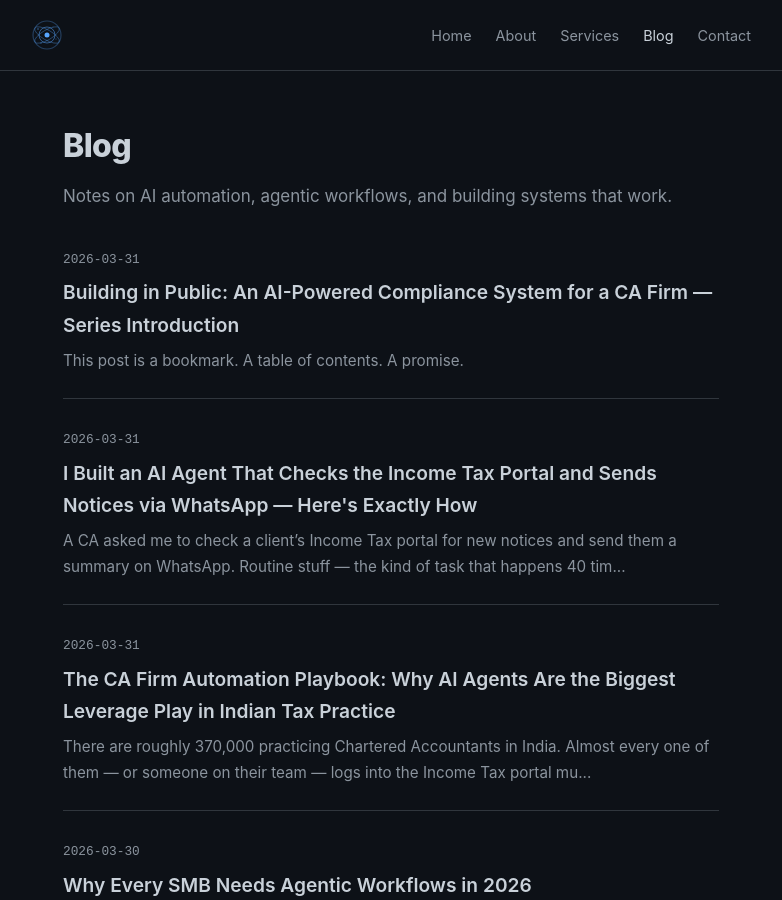
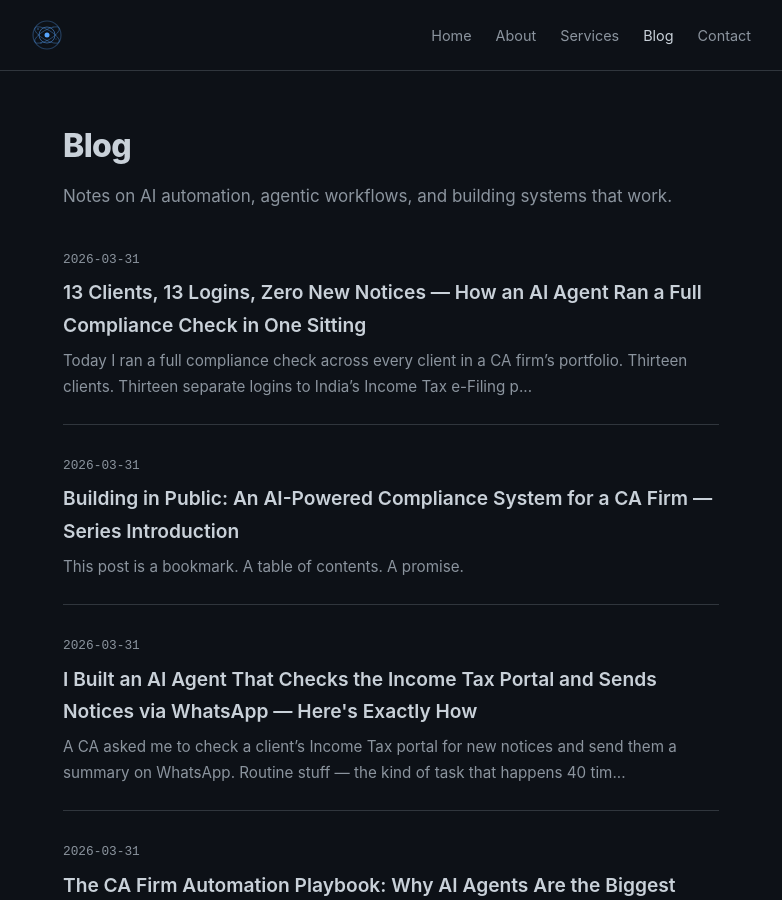
Before and after one commit to prithvi-vk/prithvi-vk.github.io, a Jekyll site: the page built from blog.md, in a window 1280 px wide and 900 px high. Shown: the whole window, without its empty margins (249-1031 px from the left). Built offline with Jekyll 4.4.1, drawn with Linux system fonts in a browser that asks for light colours; part of the change alters nothing that is shown.

Commit message:
Add multi-client batch notice check session log post
New blog post documenting the full 13-client IT portal compliance check
session — batch execution, error handling, Telegram/WhatsApp delivery,
and the business case for routine automation. Updated series roadmap
to check off multi-client batch execution, error handling, and
historical notice tracking milestones.

Co-Authored-By: Claude Opus 4.6 (1M context) <noreply@anthropic.com>

```diff
--- a/_posts/2026-03-31-building-in-public-ca-automation-series.md
+++ b/_posts/2026-03-31-building-in-public-ca-automation-series.md
@@ -43,14 +43,14 @@ Here's what I'm building, roughly in order. Each item becomes a blog post (or se
 - [x] Single-client Income Tax portal notice retrieval
 - [x] PDF download and intelligent summarization
 - [x] WhatsApp delivery with structured message
-- [ ] Multi-client batch execution
-- [ ] Error handling and retry logic
+- [x] Multi-client batch execution — [Session log: 13 clients checked in one sitting](/blog/multi-client-batch-notice-check-live/)
+- [x] Error handling and retry logic
 - [ ] Execution logging and audit trail
 
 ### Phase 2: Intelligence
 - [ ] Notice classification engine (hearing, demand, penalty, intimation)
 - [ ] Urgency scoring algorithm (days to deadline x financial impact)
-- [ ] Historical notice tracking — what's new vs. what was already seen
+- [x] Historical notice tracking — what's new vs. what was already seen
 - [ ] Pattern detection — clients that frequently receive similar notices
 
 ### Phase 3: Workflow Integration
--- /dev/null
+++ b/_posts/2026-03-31-multi-client-batch-notice-check-live.md
@@ -0,0 +1,100 @@
+---
+layout: post
+title: "13 Clients, 13 Logins, Zero New Notices — How an AI Agent Ran a Full Compliance Check in One Sitting"
+date: 2026-03-31
+description: "A real-world session log of an AI agent checking India's Income Tax e-Filing portal across 13 clients — logging in, scanning e-Proceedings, comparing against historical records, and delivering a summary via WhatsApp and Telegram. No scripts, no selectors, no human intervention."
+keywords: "multi-client IT portal automation, batch notice checking India, CA firm compliance automation, income tax e-proceedings batch check, AI agent tax compliance, automated notice monitoring chartered accountant"
+---
+
+Today I ran a full compliance check across every client in a CA firm's portfolio. Thirteen clients. Thirteen separate logins to India's Income Tax e-Filing portal. Every single one checked for new notices, compared against what's already on file, and summarized — all without me touching the keyboard after hitting go.
+
+**The result: zero new notices. The value: knowing that with certainty, in minutes instead of hours.**
+
+## What Actually Happened
+
+Here's the session, in plain English.
+
+The AI agent picked up the client directory — a simple table with 13 rows, each containing a client name, PAN, and login credentials. Then it started working through the list, one by one:
+
+**For each client, the agent:**
+
+1. Navigated to the Income Tax e-Filing portal login page
+2. Entered the PAN, clicked Continue, confirmed the secure access message, entered the password
+3. Handled session popups ("Are you sure you want to Logout?") and authentication errors ("Request is not authenticated") — retrying automatically where needed
+4. Reached the dashboard, noted the client's official name
+5. Navigated to Pending Actions → e-Proceedings
+6. Scanned the "For your Action" tab for the most recent proceeding
+7. Read the client's existing Notice Log to check if this proceeding was already on file
+8. If already logged — moved to the next client. If new — would download, summarize, log, and notify.
+
+Thirteen times. No intervention. No babysitting.
+
+## The Client Portfolio
+
+The firm's clients ranged from individuals to trusts, LLPs, cooperatives, and a local authority. Each has a different history on the portal — some with one proceeding, some with ten. The agent handled all of them:
+
+- **Individuals** like Malapravanal Cicily, Joseph, Malini Sashidharan, Tharappel, Alex Thomas, and Joseph Jose Elamthuruthiyil
+- **Firms** like Epsilon Engineering Services and Kolakkattil Realtors LLP
+- **Trusts** like Health Care Foundation
+- **Cooperatives** like Mazdoor Bharathi, Kozhikode District Co-op Rubber Marketing Society, and Chemanchery Service Cooperative Bank
+- **Local authorities** like Urban Wholesale Market Authority
+
+Each has different proceeding types on the portal — First Appeal Proceedings, Issue Letters, DAK Letters, Penalty Proceedings, Hearing Notices u/s 250, Arrear Demands. The agent doesn't care about the variety. It reads whatever the portal shows and compares it to what's already been recorded.
+
+## What Made This Session Interesting
+
+**The "Request is not authenticated" error.** The IT portal throws this intermittently — it's not a wrong password, it's a session issue. The agent knows to simply click Continue again. It happened twice during this run (Tharappel and Epsilon Engineering). Both times, the retry worked immediately.
+
+**The security logout popup.** Every time you navigate away from a logged-in session back to the login page, the portal shows a modal asking "Are you sure you want to Logout?" The agent clicks YES, waits for the redirect, then proceeds with the next login. Thirteen logouts, zero issues.
+
+**Old "New" notices on Kolakkattil Realtors.** The portal showed two proceedings tagged as "New" — Adjustment u/s 143(1)(a) for AY 2017-18 and 2018-19. Sounds alarming, right? The agent clicked into them and found they were from 2019, with response deadlines that lapsed years ago. They were "New" only because nobody had ever viewed them on the portal. Not actionable. Not worth alerting the CA about. The agent made this judgment call correctly.
+
+## The Deliverables
+
+After completing all 13 checks, the agent produced three outputs:
+
+**A summary table** showing every client, their most recent proceeding, the date, and whether it was new — all visible in the terminal.
+
+**A Telegram message** to the firm's bot channel (SC IT Notice Bot), confirming the all-clear with a per-client breakdown. This was the first run using a newly added Step 10 in the workflow — Telegram notifications weren't working before this session because the step had never actually been written into the automation script, despite being referenced in documentation. We caught and fixed that today.
+
+**A WhatsApp message** to a specific number, with a detailed summary of the most recent notice on file for each client — sorted by date, most recent first. Not just "no new notices," but a full status snapshot: what each client's last notice was, when it was issued, and what it said.
+
+## The Numbers
+
+| Metric | Value |
+|--------|-------|
+| Clients checked | 13 |
+| Portal logins | 13 |
+| Auth errors handled | 2 |
+| Logout popups handled | 13 |
+| New notices found | 0 |
+| Notices already on file | 13 |
+| Telegram summary sent | Yes |
+| WhatsApp summary sent | Yes |
+
+## Why "Zero New Notices" Is Still a Win
+
+A manual check across 13 clients would take a junior staff member the better part of a morning. Log in, navigate, check, log out, repeat. And at the end of it, the answer is the same — nothing new. Except now, two hours of the day are gone.
+
+The AI agent did the same thing in minutes. And the firm has a timestamped record that every client was checked, along with a complete summary of what's currently on file.
+
+**The real value of automation isn't in the exceptions. It's in the routine.** The notices will come eventually — a new hearing date, a fresh demand, an appeal update. When they do, the agent will catch them, download the PDF, summarize it, log it, and deliver it before the CA's morning coffee. But on the days when nothing happens, the agent's value is giving the firm certainty. Checked. Confirmed. Nothing pending. Move on.
+
+## What's Next
+
+This session validated multi-client batch execution — the biggest item remaining in Phase 1 of the build. The system now handles:
+
+- [x] Single-client notice retrieval
+- [x] Multi-client batch execution
+- [x] Error handling and retry logic
+- [x] Telegram notification delivery
+- [x] WhatsApp summary delivery
+- [x] Historical comparison (new vs. already logged)
+
+Next up: scheduling this to run automatically every morning, and building the urgency scoring layer so that when a notice does arrive, the firm knows immediately whether it's "FYI" or "drop everything."
+
+---
+
+**Running a CA firm and spending hours on portal checks?** This system exists. It works. And it can be configured for your client portfolio.
+
+<a href="/contact" class="btn">Book a free discovery call</a>
```
